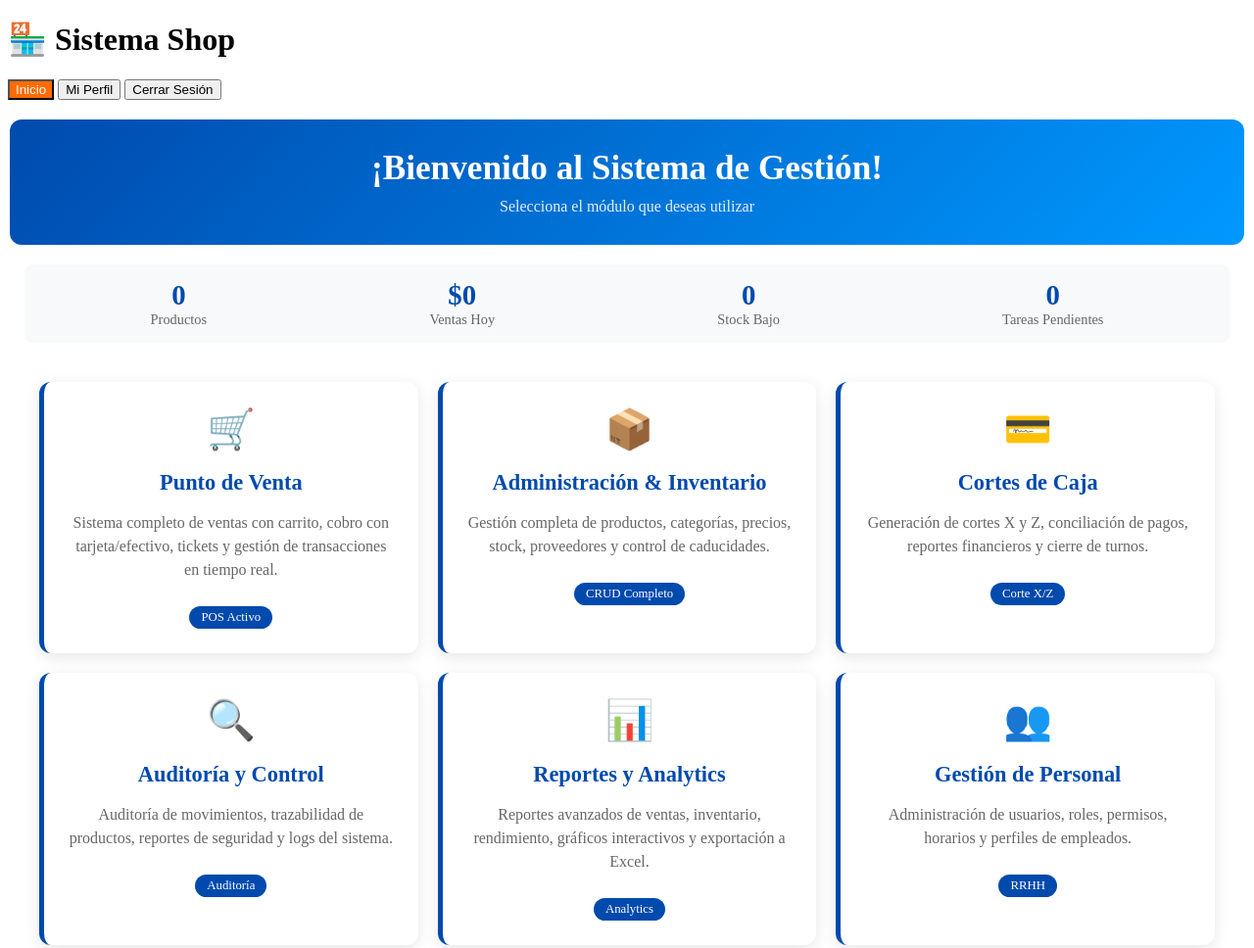
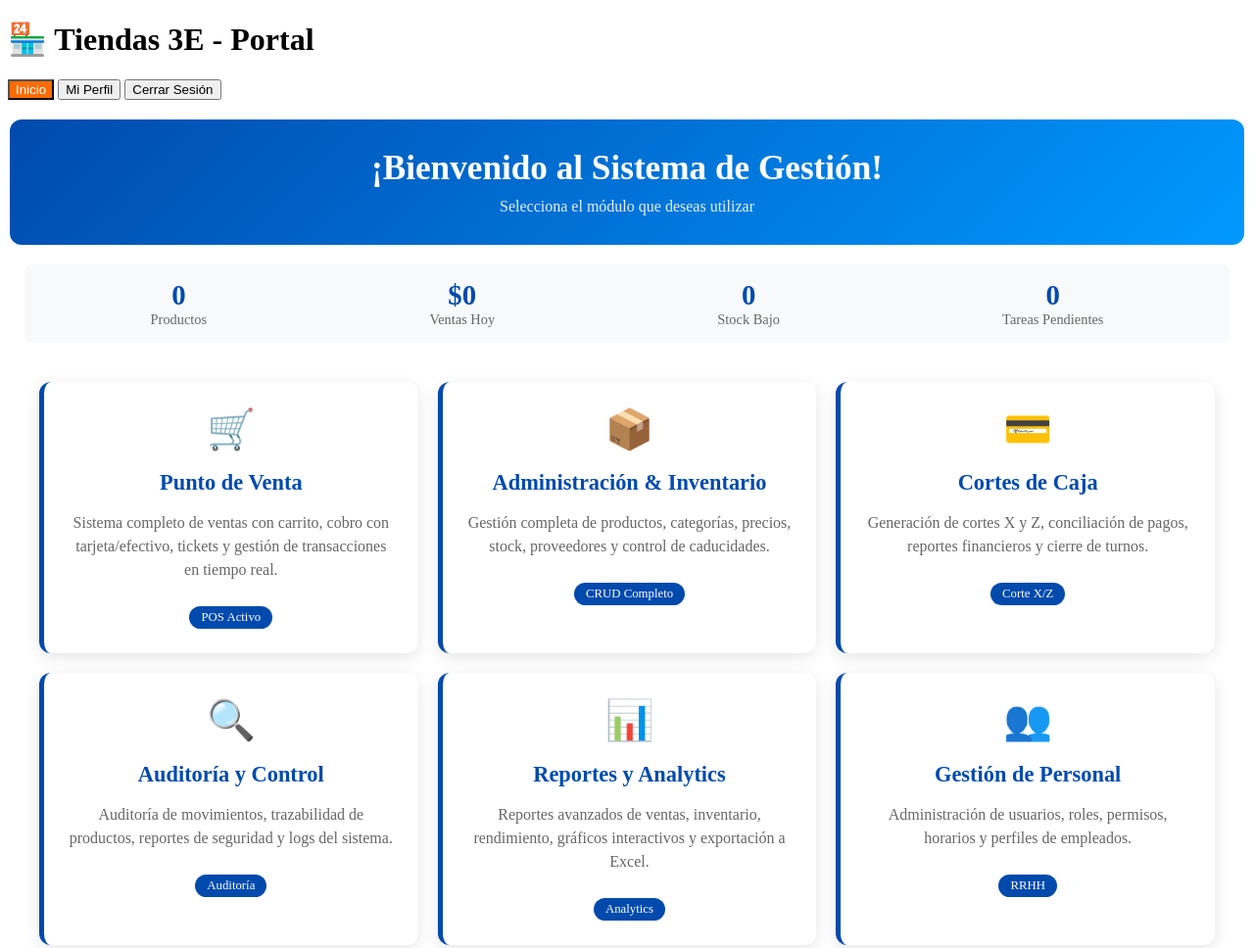
Before and after one commit to Tiendas3E/menu, a plain HTML site: page index.html in a window 1280 px wide. Shown: the top 968 px of the page at 98% size. Drawn offline with Linux system fonts and the light colour scheme.

Commit message:
Update index.html

```diff
--- a/index.html
+++ b/index.html
@@ -3,7 +3,7 @@
 <head>
   <meta charset="UTF-8" />
   <meta name="viewport" content="width=device-width, initial-scale=1.0" />
-  <title>NO SYSTEM - Menú Principal</title>
+  <title> Tiendas 3E - Portal</title>
   <link rel="stylesheet" href="styles_system.css" />
   <style>
     .dashboard {
@@ -107,7 +107,7 @@
 </head>
 <body>
   <header>
-    <h1>🏪 Sistema Shop</h1>
+    <h1>🏪  Tiendas 3E - Portal</h1>
     <nav>
       <button onclick="location.href='index.html'" class="active">Inicio</button>
       <button onclick="location.href='profile.html'">Mi Perfil</button>
```
